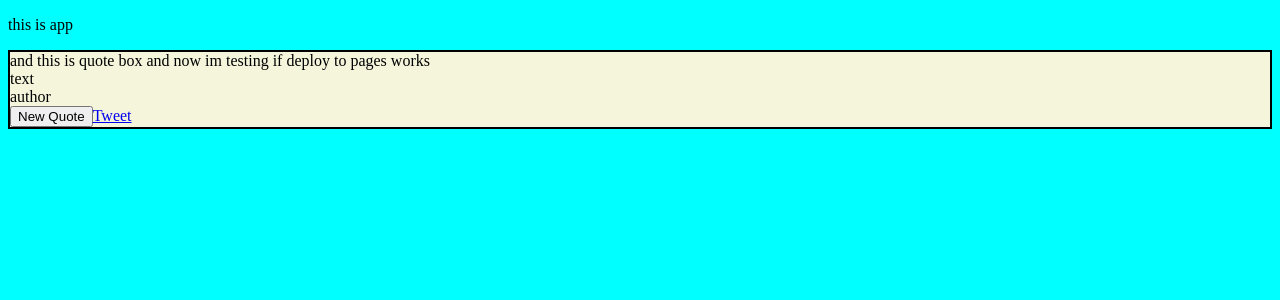
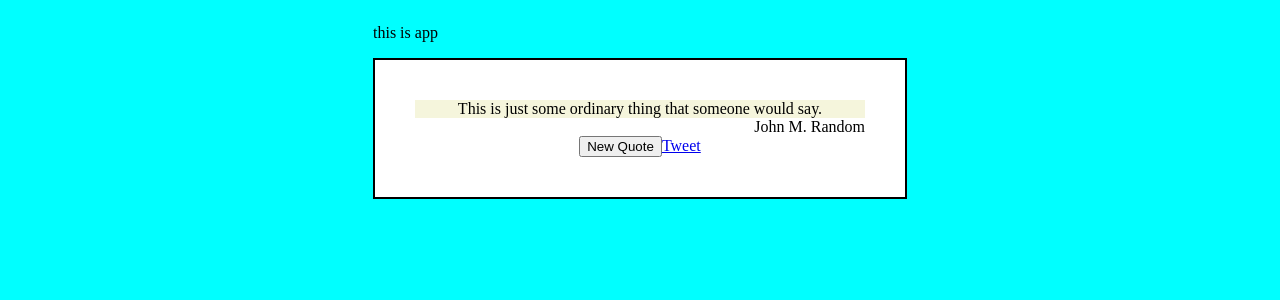
Before and after one commit to markoter/random-quote-machine, a React (Create React App) app: page / in a window 1280 px wide. Shown: the top 300 px of the page. Built offline with nearby package versions, Linux system fonts and the light colour scheme.

Commit message:
add a bit visibility while developing

```diff
--- a/src/QuoteBox.js
+++ b/src/QuoteBox.js
@@ -2,9 +2,8 @@ import React from "react";
 
 const QuoteBox = () => {
     return(<div id="quote-box">
-    and this is quote box and now im testing if deploy to pages works
-    <div id="text">text</div>
-    <div id="author">author</div>
+    <div id="text">This is just some ordinary thing that someone would say.</div>
+    <div id="author">John M. Random</div>
     <button id="new-quote">New Quote</button>
     <a href="https://www.twitter.com" target="_blank" id="tweet-quote">Tweet</a>
     </div>)
--- a/src/index.css
+++ b/src/index.css
@@ -1,9 +1,24 @@
 body {
   background-color: aqua;
+  display: flex;
+  justify-content: center;
+  align-items: center;
 }
 
 #quote-box {
+  text-align: center;
+  width: 450px;
+  height: auto;
+  background-color: white;
+  border: 2px solid black;
+  padding: 40px 40px;
+}
+
+#quote-box #text {
   background-color: beige;
-  border: 2px solid black;
+}
+
+#quote-box #author {
+  justify-self: right;
 }
 /*# sourceMappingURL=index.css.map */
--- a/src/index.scss
+++ b/src/index.scss
@@ -1,8 +1,21 @@
 body {
     background-color: aqua;
+    display: flex;
+    justify-content: center;
+    align-items: center;
 }
 
 #quote-box {
-    background-color: beige;
+    text-align: center;
+    width: 450px;
+    height: auto;
+    background-color: white;
     border: 2px solid black;
+    padding: 40px 40px;
+    #text {
+        background-color: beige;
+    }
+    #author {
+        justify-self: right;
+    }
 }
```
Also changed, not shown: 1 other file (tests, documents, lock files or other folders).
